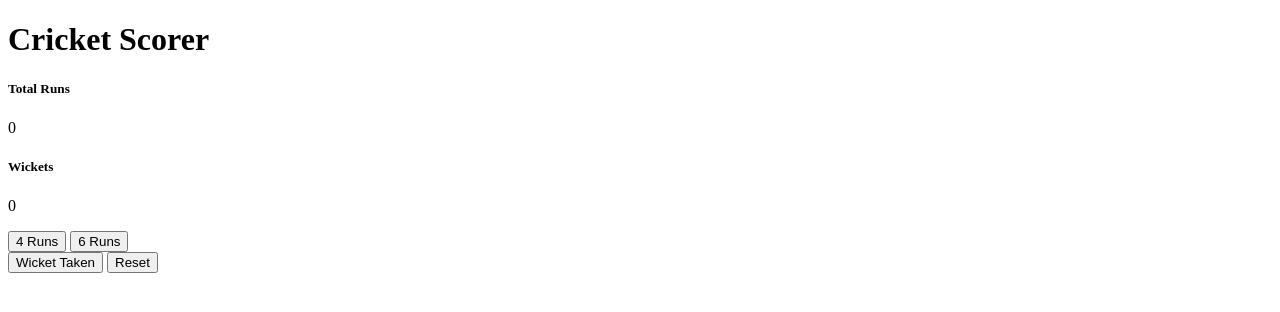
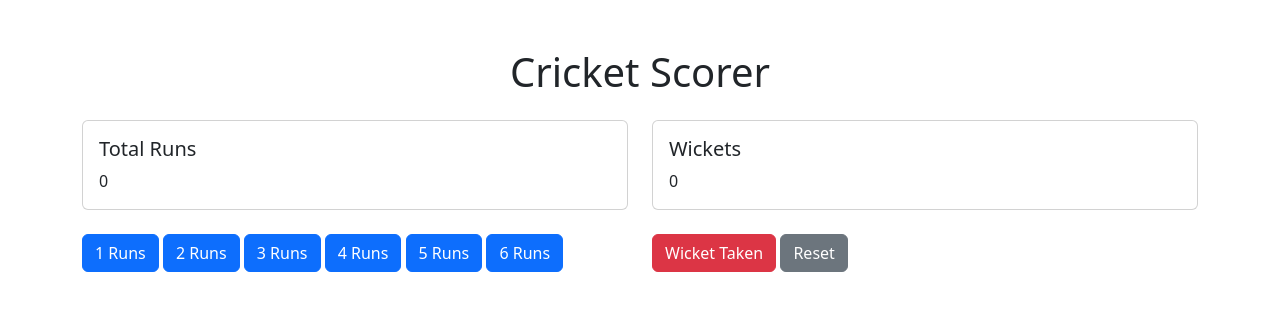
Before and after one commit to RuAstro/Restart_cricket, a Flask app: template templates/scorer_page.html in a window 1280 px wide. Shown: the top 312 px of the page. Run offline with Flask 3, Linux system fonts and the light colour scheme; the template is opened without the code that fills it, so the values that code supplies are empty; some libraries are stand-ins or nearby versions.

Commit message:
change code to bootstrap and added more runs buttons

```diff
--- a/templates/scorer_page.html
+++ b/templates/scorer_page.html
@@ -1,14 +1,12 @@
-<!DOCTYPE html>
-<html lang="en">
-<head>
-    <meta charset="UTF-8">
-    <meta name="viewport" content="width=device-width, initial-scale=1.0">
+{% extends 'base.html' %}
+
+{% block head %}
 <title>Cricket Scorer</title>
+{% endblock %}
 
-</head>
-<body>
+{% block body %}
 <div class="container mt-5">
-        <h1 class="mb-4">Cricket Scorer</h1>
+    <h1 class="mb-4" style="text-align: center">Cricket Scorer</h1>
     <div class="row mb-4">
         <div class="col">
             <div class="card">
@@ -29,14 +27,18 @@
     </div>
     <div class="row">
         <div class="col">
+            <button class="btn btn-primary btn-block mb-3" onclick="addRuns(4)">1 Runs</button>
+            <button class="btn btn-primary btn-block mb-3" onclick="addRuns(4)">2 Runs</button>
+            <button class="btn btn-primary btn-block mb-3" onclick="addRuns(4)">3 Runs</button>
             <button class="btn btn-primary btn-block mb-3" onclick="addRuns(4)">4 Runs</button>
+            <button class="btn btn-primary btn-block mb-3" onclick="addRuns(4)">5 Runs</button>
             <button class="btn btn-primary btn-block mb-3" onclick="addRuns(6)">6 Runs</button>
         </div>
         <div class="col">
             <button class="btn btn-danger btn-block mb-3" onclick="addWicket()">Wicket Taken</button>
-                <button class="btn btn-secondary btn-block" onclick="resetScore()">Reset</button>
+            <button class="btn btn-secondary btn-block mb-3" onclick="resetScore()">Reset</button>
         </div>
     </div>
 </div>
-</body>
-</html>
+
+{% endblock %}
```
Lines whose indentation alone changed are shown as unchanged.
